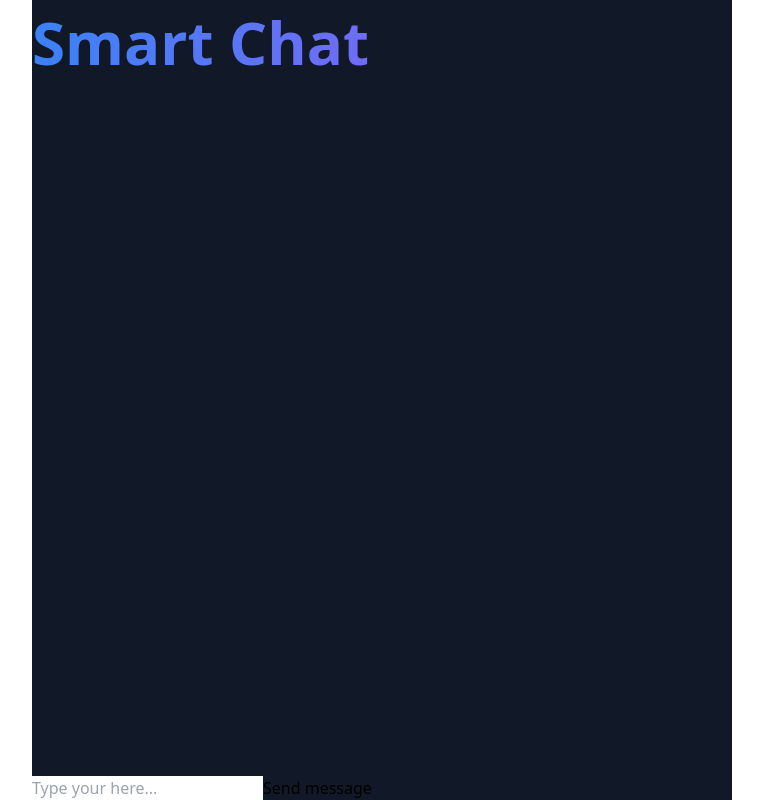
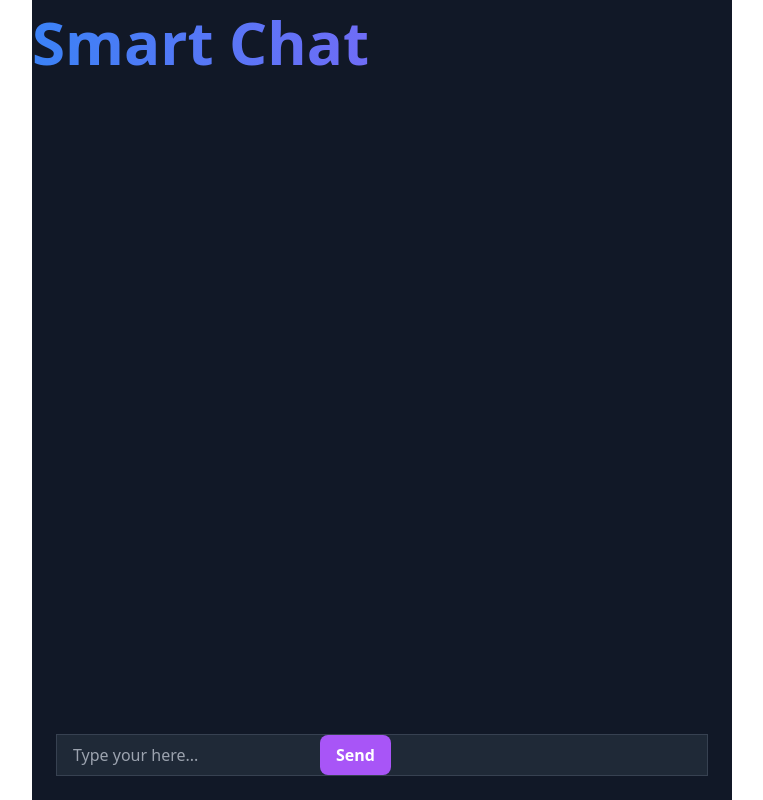
Before and after one commit to GabSanWebDev/chatbot, a Next.js app: page / in a window 1280 px wide. Shown: the whole page, without its empty margins (258-1021 px from the left). Built offline with nearby package versions, Linux system fonts and the light colour scheme.

Commit message:
Imp/adding some more classes to improve visuals

```diff
--- a/pages/index.tsx
+++ b/pages/index.tsx
@@ -42,7 +42,8 @@ export default function Home() {
     })
   }
   interface Message {
-    message: String
+    message: String,
+    type: String
   }
   return (
     <div className='container mx-auto max-w-[700px]'>
@@ -52,14 +53,31 @@ export default function Home() {
         <div className='flex flex-col space-y-4'>
           {
             chatLog.map((message:Message, index:string) => (
-              <div key={index}>{message.message}</div>
+              <div
+              key={index}
+              className={`flex ${message.type === 'user' ? 'justify-end' : 'justify-start'}`}>
+                <div
+                className={`${message.type === 'user' ? 'bg-purple-500' : 'bg-gray-800'} rounded-lg p-4 text-white max-w-sm`}>
+                  {message.message}
+                </div>
+              </div>
               ))
           }
         </div>
       </div>
-      <form onSubmit={handleSubmit}>
-        <input type="text" placeholder="Type your here..." value={inputValue} onChange={(e) => setInputValue(e.target.value)}/>
-        <button type="submit">Send message</button>
+      <form onSubmit={handleSubmit} className='flex-none p-6'>
+        <div className='flex-rounded-lg border border-gray-700 bg-gray-800'>
+          <input
+          type="text"
+          className='flex-grow px-4 py-2 bg-transparent text-white focus:outline-none'
+          placeholder="Type your here..."
+          value={inputValue} onChange={(e) => setInputValue(e.target.value)}/>
+          <button
+          type="submit"
+          className='bg-purple-500 rounded-lg px-4 py-2 text-white font-semibold hover:bg-purple-600 transition-colors duration 300'>
+            Send
+          </button>
+        </div>
       </form>
       </div>
     </div>
```
